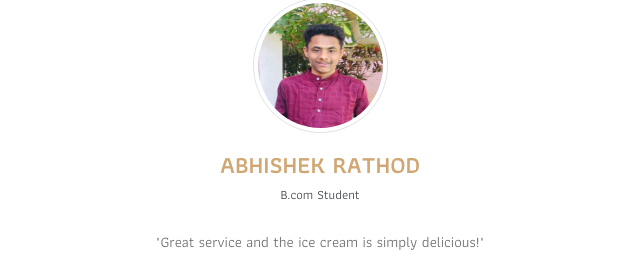
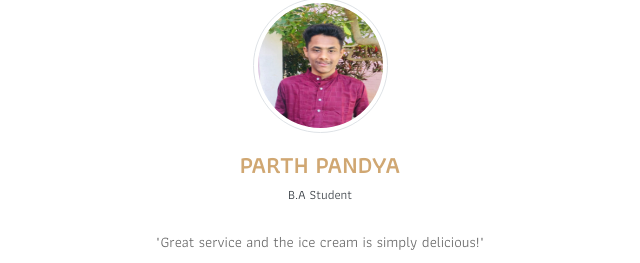
Before and after one commit to Jaygopaldairymart/com, a plain HTML site: page gallery.html in a window 1280 px wide. Shown: the part 2315-2578 px from the top of the page, 320-960 px from the left. Drawn offline with nearby package versions, Linux system fonts and the light colour scheme; a web font is replaced by a local one.

Commit message:
Update gallery.html

```diff
--- a/gallery.html
+++ b/gallery.html
@@ -154,16 +154,16 @@
 								<div class="img-box p-1 border rounded-circle m-auto">
 									<img class="d-block w-100 rounded-circle" src="images/profile-3.jpg" alt=""style="height: 125px;">
 								</div>
-								<h5 class="mt-4 mb-0"><strong class="text-warning text-uppercase">Abhishek Rathod</strong></h5>
-								<h6 class="text-dark m-0">B.com Student</h6>
+								<h5 class="mt-4 mb-0"><strong class="text-warning text-uppercase">Parth Pandya</strong></h5>
+								<h6 class="text-dark m-0">B.A Student</h6>
 								<p class="m-0 pt-3">"Great service and the ice cream is simply delicious!"</p>
 							</div>
 							<div class="carousel-item text-center">
 								<div class="img-box p-1 border rounded-circle m-auto">
 									<img class="d-block w-100 rounded-circle" src="images/profile-7.jpg" alt=""style="height: 125px;">
 								</div>
-								<h5 class="mt-4 mb-0"><strong class="text-warning text-uppercase">Devendra Nathani</strong></h5>
-								<h6 class="text-dark m-0">B.com Student</h6>
+								<h5 class="mt-4 mb-0"><strong class="text-warning text-uppercase">Mehul Gamara</strong></h5>
+								<h6 class="text-dark m-0">B.A Student</h6>
 								<p class="m-0 pt-3">"I love the variety of snacks available. Perfect for parties!"</p>
 							</div>
 						</div>
```
